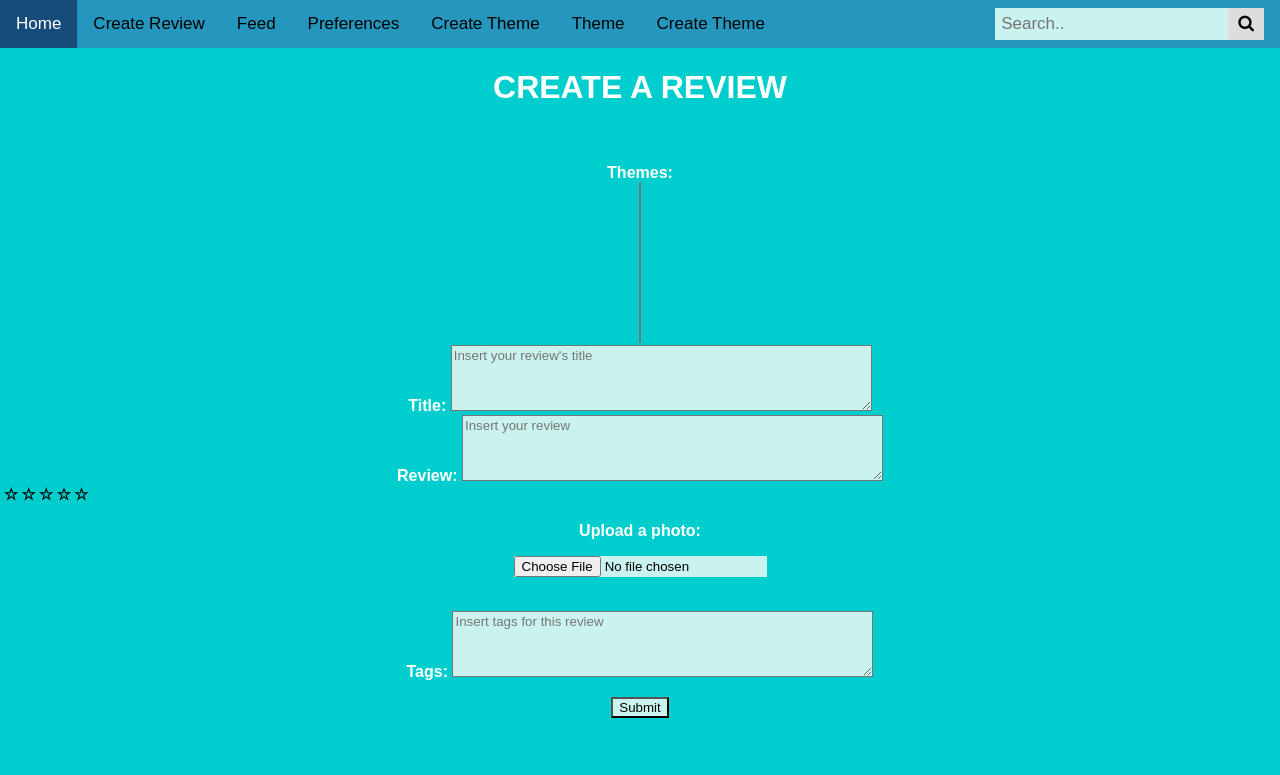
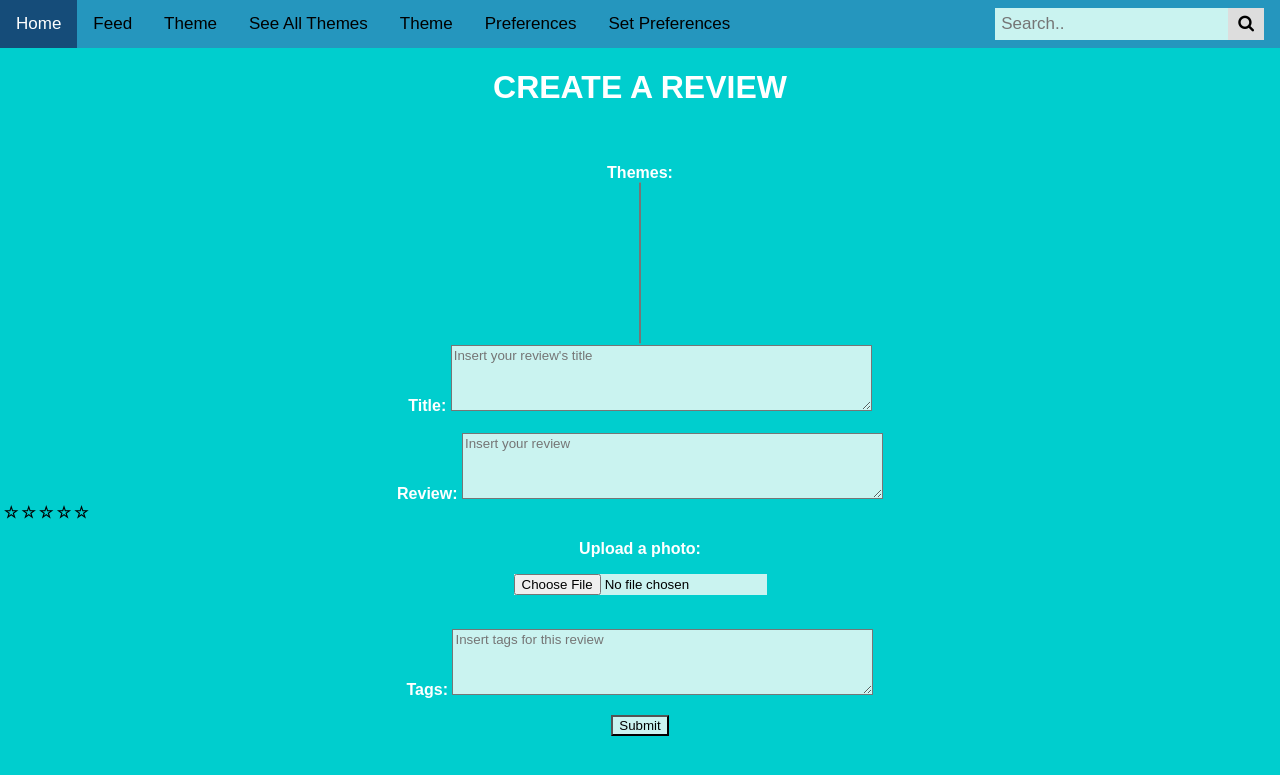
Before and after one commit to ankitguptaswe/APAD-Vaccination-Reviews, a Flask app: template templates/create_review.html in a window 1280 px wide. Shown: the top 775 px of the page. Run offline with Flask 2, Linux system fonts and the light colour scheme; the template is opened without the code that fills it, so the values that code supplies are empty.

Commit message:
more nav bar stuff

```diff
--- a/templates/create_review.html
+++ b/templates/create_review.html
@@ -61,7 +61,7 @@
 
     .create_review{
 
-    fmargin-top: 0px;
+    margin-top: 0px;
     margin-right: 0px;
     margin-bottom: 0px;
     margin-left: 0px;
@@ -98,6 +98,7 @@
     background-color: #CAF3F0;
     }
 
+
 </style>
 </head>
 <body>
@@ -106,12 +107,12 @@
 
 <div class="topnav">
   <a class="active" href="#home">Home</a>
-  <a href="#Create Review">Create Review</a>
   <a href="#Feed">Feed</a>
+  <a href="#Create Theme">Theme</a>
+  <a href="#See All Themes">See All Themes</a>
+  <a href="#Themes">Theme</a>
   <a href="#Preferences">Preferences</a>
-  <a href="#Create Theme">Create Theme</a>
-  <a href="#Themes">Theme</a>
-  <a href="#Create Theme">Create Theme</a>
+  <a href="#Set Preferences">Set Preferences</a>
   <div class="search-container">
     <form action="/action_page.php">
       <input type="text" placeholder="Search.." name="search">
@@ -143,7 +144,7 @@
          {% endfor %}
     </select>
       <br>
-     Title: <textarea id="th_title" name="th_title" rows="4" cols="50" placeholder="Insert your review's title"></textarea>
+     <div class= "insert_title ">  Title: <textarea id="th_title" name="th_title" rows="4" cols="50" placeholder="Insert your review's title"></textarea> </div>
      <br>
      Review: <textarea id="th_review" name="th_review" rows="4" cols="50" placeholder="Insert your review"></textarea>
       <br>
```
